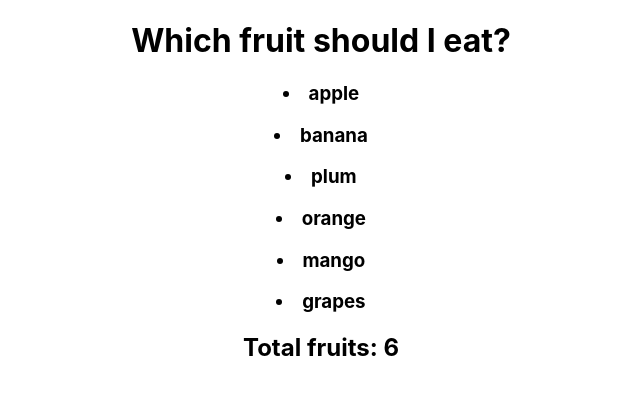
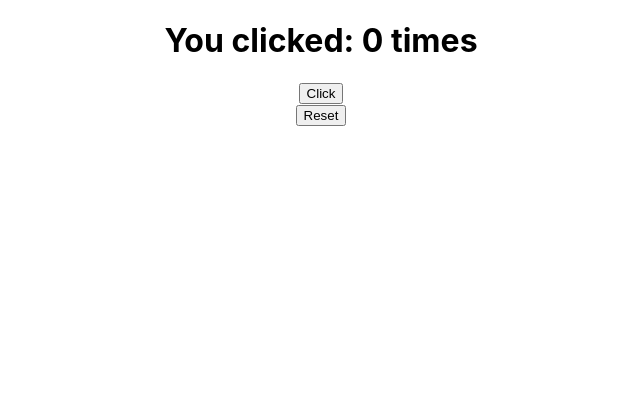
Before and after one commit to ibsa-a1/First-React-App, a React (Create React App) app: page / in a window 1280 px wide. Shown: the top 394 px of the page, without its empty margins (319-959 px from the left). Built offline with nearby package versions, Linux system fonts and the light colour scheme.

Commit message:
started useEffect Hook

```diff
--- a/src/App.js
+++ b/src/App.js
@@ -26,17 +26,18 @@ import Main from './Components/PropsDrilling';
 import Fruits from './Components/Fruits';
 import FruitsCounter from './Components/FruitsCounter';
 import { useState } from 'react';
+import UseEffectHooks from './Hooks/UseEffectHooks';
 
 function App() {
 
-  const [fruits] = useState([
-    {fruitName: 'apple', id: 1},
-    {fruitName: 'banana', id: 2},
-    {fruitName: 'plum', id: 3},
-    {fruitName: 'orange', id: 4},
-    {fruitName: 'mango', id: 5},
-    {fruitName: 'grapes', id: 6},
-  ]);
+  // const [fruits] = useState([
+  //   {fruitName: 'apple', id: 1},
+  //   {fruitName: 'banana', id: 2},
+  //   {fruitName: 'plum', id: 3},
+  //   {fruitName: 'orange', id: 4},
+  //   {fruitName: 'mango', id: 5},
+  //   {fruitName: 'grapes', id: 6},
+  // ]);
 
   return (
     <div className="App">
@@ -121,10 +122,12 @@ function App() {
 
         {/* <Main  msg="I passed through the Header and the Wrapper and I reached the Button component"  /> */}
 
-
+{/*
         <h1>Which fruit should I eat?</h1>
         <Fruits fruits={fruits} />
-        <FruitsCounter fruits={fruits} />
+        <FruitsCounter fruits={fruits} /> */}
+
+        <UseEffectHooks />
 
     </div>
   );
--- /dev/null
+++ b/src/Hooks/UseEffectHooks.js
@@ -0,0 +1,23 @@
+import React, { useEffect, useState } from 'react'
+
+function UseEffectHooks() {
+    const [counter, updatecounter] = useState(0);
+
+    useEffect(() => {
+        //document.title = `You clicked ${counter} times`;
+        //The code that we want to run
+        console.log('The Count is: ',counter)
+
+
+        //Optional return function
+    }, [counter])//The dependency Array. The code will run when the counter changes
+  return (
+    <div>
+        <h1>You clicked:  {counter} times</h1>
+      <button onClick={() => updatecounter(counter + 1)}> Click</button>
+      <div><button onClick={() => updatecounter(0)}> Reset</button></div>
+    </div>
+  )
+}
+
+export default UseEffectHooks
```
